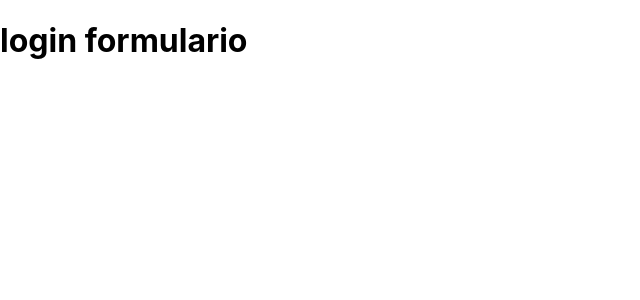
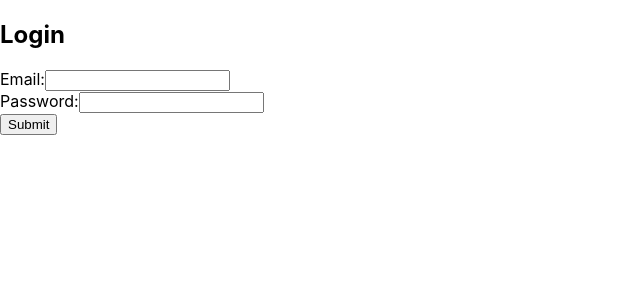
Before and after one commit to AChaconG/login-test, a React (Create React App) app: page /login in a window 1280 px wide. Shown: the top 300 px of the page, without its empty margins (0-640 px from the left). Built offline with nearby package versions, Linux system fonts and the light colour scheme.

Commit message:
add hard coded login

```diff
--- a/src/components/app/App.js
+++ b/src/components/app/App.js
@@ -1,5 +1,5 @@
 import './App.css';
-import React from 'react';
+import React, { useState } from 'react';
 import Home from '../home/Home';
 import Layout from '../layout/Layout';
 import Login from '../login/Login';
@@ -11,12 +11,17 @@ import { BrowserRouter as Router, Route, Switch } from "react-router-dom";
 
 
 function App() {
+  //const [user, setUser] = useState[null];
+  const userFromDatabase = {userEmail: 'e@g.com', userPassword: 'tutato'};
+
   return (
     <Router>
       <div>
         <Switch>
           <Route path='/' exact component={Home}/>
-          <Route path='/login' component={Login} />
+          <Route path='/login'>
+            <Login userFromDatabase = {userFromDatabase}/>
+          </Route>
           <Route path='/layout' exact  component={Layout}/>
           <Route path='/layout/menu/' component={Menu} />
         </Switch>
--- a/src/components/login/Login.js
+++ b/src/components/login/Login.js
@@ -1,10 +1,61 @@
 import './Login.css';
-import React from 'react';
+import React, { useState } from 'react';
 
-function Login() {
+
+function Login(props) {
+  const [user, setUser] = useState({userEmail: '', userPassword: ''})
+  const [details, setDetails] = useState({userEmail: '', userPassword: ''})
+  const [error, setError] = useState('')
+
+  const handleChange = e => {
+    const {name, value} = e.target;
+    setDetails((previousState) => ({
+      ...previousState,
+      [name]: value
+    }))
+  }
+
+  const submitHandler = e => {
+    if (props.userFromDatabase.userEmail == details.userEmail && props.userFromDatabase.userPassword == details.userPassword) {
+      setUser({
+        userEmail: details.userEmail,
+        userPassword: details.userPassword
+      })
+    } else {
+        setError('Details do not match')
+    }
+    e.preventDefault();
+  }
+
+  const handleLogout = () => {
+    setUser({userEmail:'', userPassword:''});
+    setError('');
+  }
+
+
   return (
     <div>
-        <h1>login formulario</h1>
+    {(user.userEmail === '') ? (
+      <form onSubmit={submitHandler}>
+        <div>
+          <h2>Login</h2>
+          {(error != '') ? (<div>{error}</div>) : ''}
+          <label htmlFor='email'>Email:</label>
+          <input type='email' id='email' value={details.userEmail} onChange={handleChange} name='userEmail'></input>
+          <br/>
+          <label htmlFor='password'>Password:</label>
+          <input type='password' id='password' value={details.userPassword} onChange={handleChange} name='userPassword'></input>
+          <br/>
+          <input type='submit' value='Submit' id='submit'></input>
+        </div>
+      </form>
+      ) : (
+        <div>
+        < h2>Welcome</h2>
+        <button onClick={handleLogout}>Logout</button>
+        </div>
+      )
+    }
     </div>
   );
 }
```
